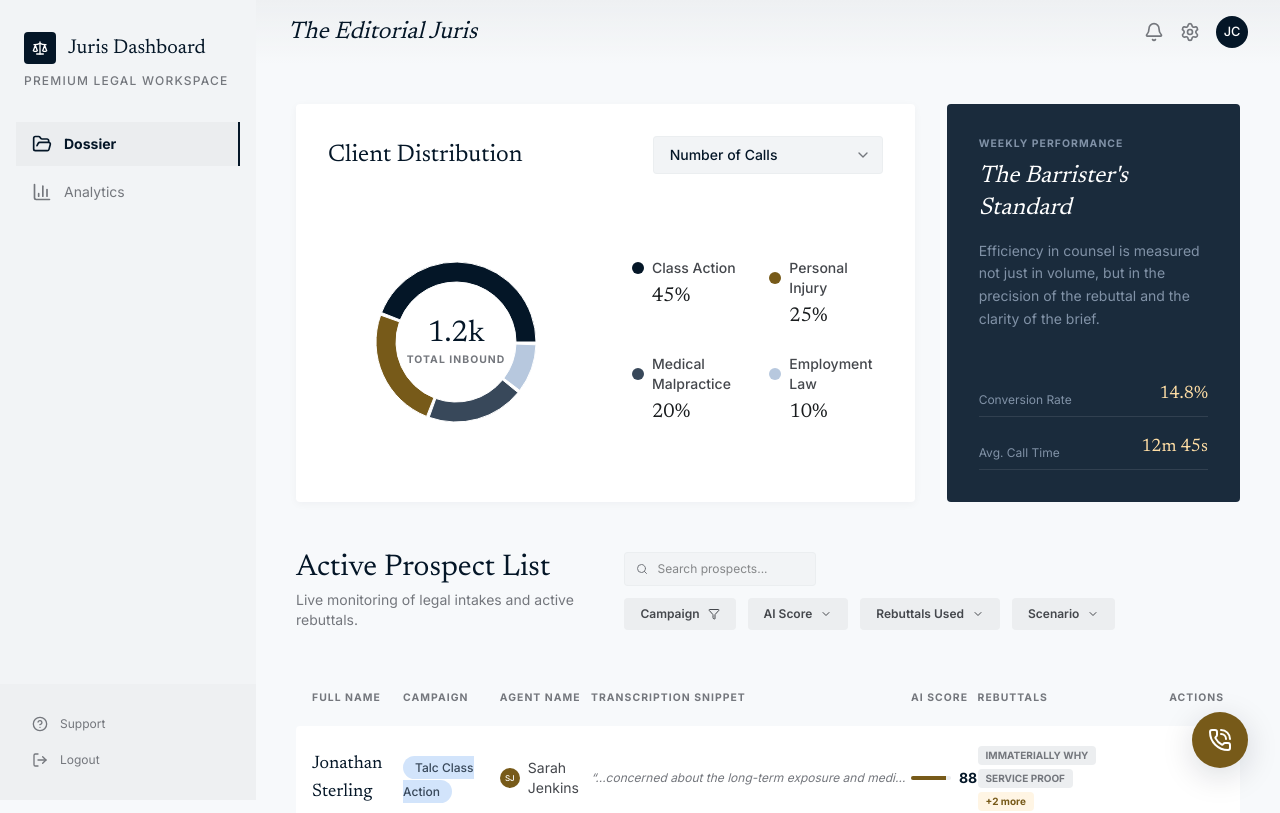
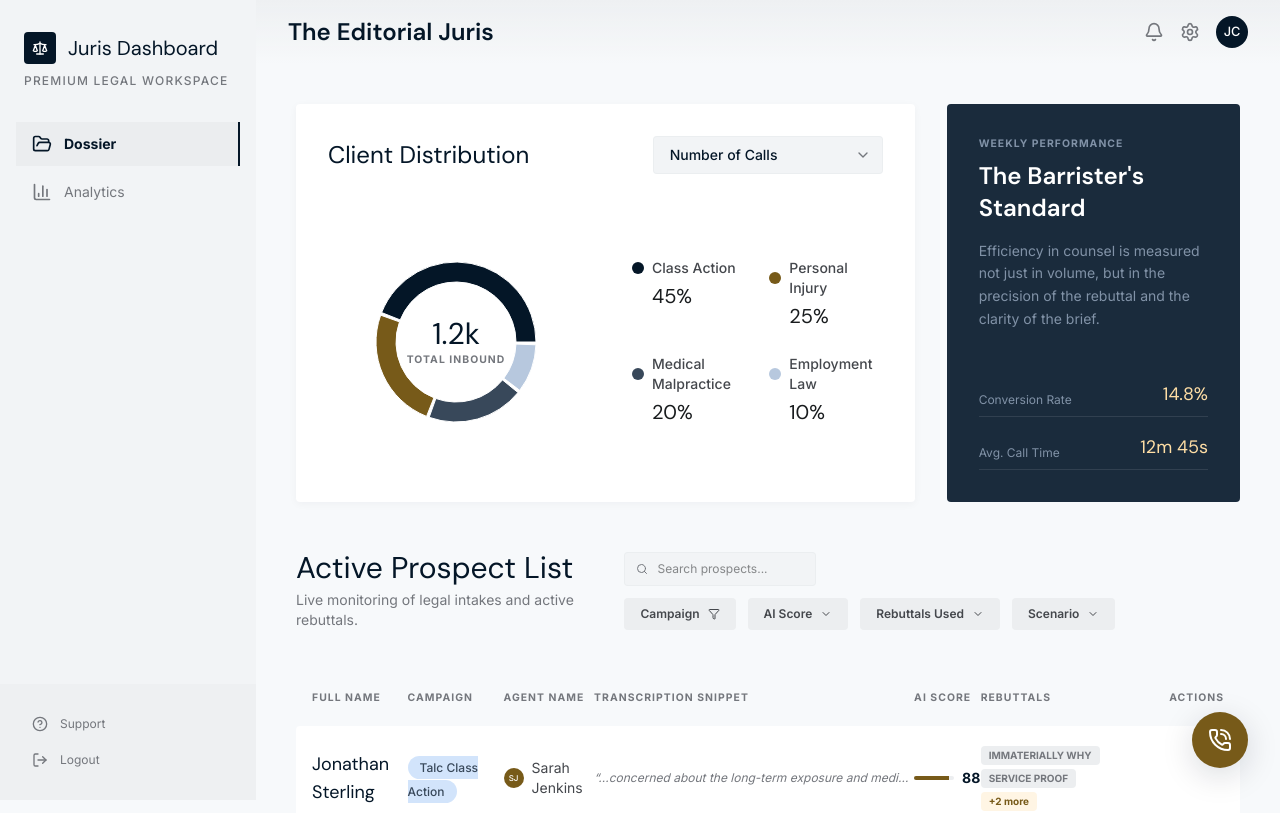
Before and after one commit to adamszeptycki/innovative-intake, a Next.js app: page / in a window 1280 px wide. Shown: the top 813 px of the page. Built offline with nearby package versions, Linux system fonts and the light colour scheme.

Commit message:
style: replace Newsreader with DM Sans and update headline styling

```diff
--- a/app/globals.css
+++ b/app/globals.css
@@ -63,7 +63,7 @@
   --color-on-background: #191c1e;
 
   /* Fonts */
-  --font-headline: var(--font-newsreader), serif;
+  --font-headline: var(--font-dm-sans), sans-serif;
   --font-body: var(--font-inter), sans-serif;
 }
 
--- a/app/layout.tsx
+++ b/app/layout.tsx
@@ -1,14 +1,13 @@
 import type { Metadata } from "next";
-import { Newsreader, Inter } from "next/font/google";
+import { DM_Sans, Inter } from "next/font/google";
 import { Sidebar } from "@/components/sidebar";
 import { Header } from "@/components/header";
 import "./globals.css";
 
-const newsreader = Newsreader({
-  variable: "--font-newsreader",
+const dmSans = DM_Sans({
+  variable: "--font-dm-sans",
   subsets: ["latin"],
-  weight: ["400", "600", "700"],
-  style: ["normal", "italic"],
+  weight: ["400", "500", "600", "700"],
 });
 
 const inter = Inter({
@@ -30,7 +29,7 @@ export default function RootLayout({
   return (
     <html
       lang="en"
-      className={`${newsreader.variable} ${inter.variable} h-full antialiased`}
+      className={`${dmSans.variable} ${inter.variable} h-full antialiased`}
     >
       <body className="min-h-full bg-surface text-on-surface font-body">
         <Sidebar />
--- a/components/header.tsx
+++ b/components/header.tsx
@@ -7,7 +7,7 @@ export function Header() {
   return (
     <header className="sticky top-0 z-10 flex justify-between items-center w-full px-8 py-4 bg-gradient-to-b from-surface-container-high/50 to-transparent">
       <div className="flex items-center gap-4">
-        <h1 className="text-2xl font-headline italic text-primary">
+        <h1 className="text-2xl font-headline font-semibold text-primary">
           The Editorial Juris
         </h1>
       </div>
--- a/components/performance-card.tsx
+++ b/components/performance-card.tsx
@@ -11,7 +11,7 @@ export function PerformanceCard({
         <span className="text-[0.65rem] uppercase tracking-widest text-on-primary-container font-bold mb-2 block">
           Weekly Performance
         </span>
-        <h3 className="font-headline text-2xl mb-4 italic text-on-primary">
+        <h3 className="font-headline text-2xl mb-4 font-semibold text-on-primary">
           The Barrister&apos;s Standard
         </h3>
         <p className="text-on-primary-container text-sm leading-relaxed mb-6">
--- a/components/prospect-table.tsx
+++ b/components/prospect-table.tsx
@@ -82,7 +82,7 @@ export function ProspectTable({
               <tr>
                 <td
                   colSpan={7}
-                  className="py-12 text-center text-outline italic font-headline text-lg"
+                  className="py-12 text-center text-outline font-headline text-lg"
                 >
                   No prospects match the current filters.
                 </td>
```
